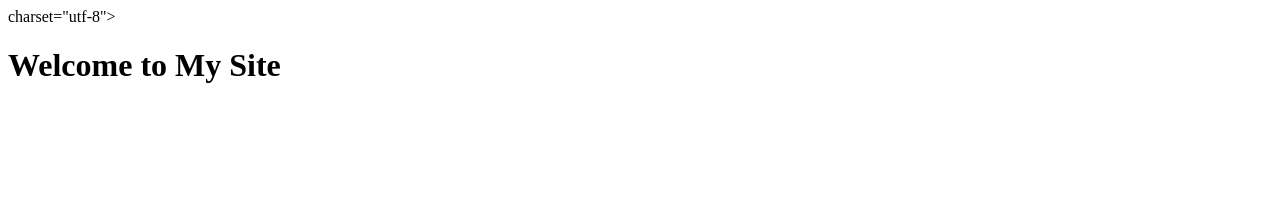
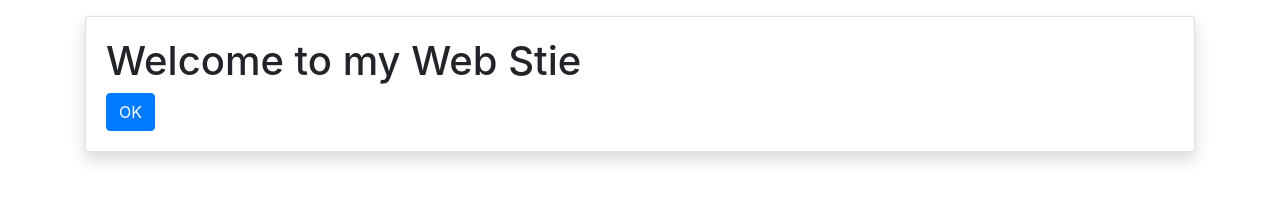
Before and after one commit to chakrit27/week11-css-framwork, a plain HTML site: page index.html in a window 1280 px wide. Drawn offline with nearby package versions, Linux system fonts and the light colour scheme.

Commit message:
Update index.html

```diff
--- a/index.html
+++ b/index.html
@@ -1,10 +1,22 @@
+<!DOCTYPE html>
 <html>
-  <head>
-    <meta> charset="utf-8">
-    <meta name="viewport" content="width=device-width, initial-scale=1.0">
-    <title>Week11-CSS Framwork</title>
-  </head>
-  <body>
-    <h1>Welcome to My Site</h1>
-  </body>
+    <head>
+        <meta charset="utf-8">
+        <meta http-equiv="X-UA-Compatible" content="IE=edge">
+        <meta name="viewport" content="width=device-width", initial-scale=1.0>
+        <link href="css/bootstrap.min.css" rel="stylesheet">
+        <title>Week 11</title>
+    </head>
+    <body>
+
+        <div class="container">
+            <div class="card shadow mt-3">
+                <div class="card-body">
+                    <h1>Welcome to my Web Stie</h1>
+                    <div class="btn btn-primary">OK</div>
+                </div>
+            </div>
+        </div>
+        <script src="js/bootstrap.bundle.min.js" ></script>
+    </body>
 </html>
```
